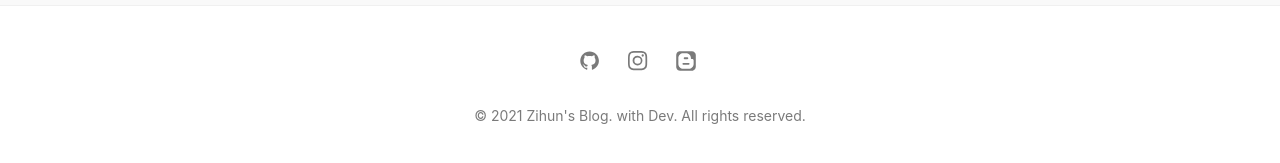
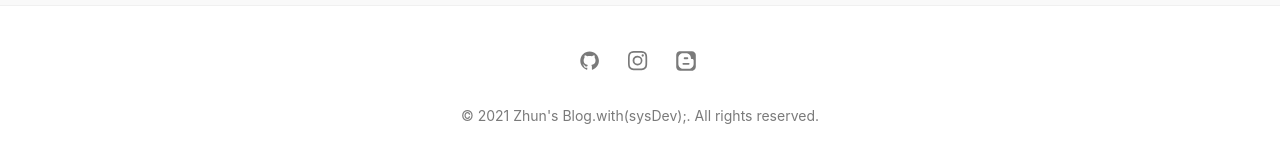
Before and after one commit to jihunparkme/jihunparkme.github.io, a Jekyll site: the page built from index.md, in a window 1280 px wide and 900 px high, scrolled down 3147 px. Shown: the part 729-892 px from the top of the window. Built offline with Jekyll 4.4.1, drawn with Linux system fonts in a browser that asks for light colours; some of the changed text lies outside the part shown.

Commit message:
edit config

```diff
--- a/_config.yml
+++ b/_config.yml
@@ -1,5 +1,5 @@
 # SITE CONFIGURATION
-title: Zihun's Blog. with Dev # your site title
+title: Zhun's Blog.with(sysDev); # your site title
 author: Jihun Park # You :P
 description: > # Meta description of Homepage
   The best programmers
--- a/_includes/head.html
+++ b/_includes/head.html
@@ -5,18 +5,18 @@
 
   {% seo title=false %}
 
-  <title>Zihun’s Blog. with Dev</title>
+  <title>Zhun's Blog.with(sysDev);</title>
   <meta name="generator" content="Jekyll v3.9.0">
-  <meta property="og:title" content="Zihun’s Blog">
+  <meta property="og:title" content="Zhun’s Blog">
   <meta name="author" content="JihunPark">
   <meta property="og:locale" content="en_US">
   <meta name="description" content="The best programmers">
   <meta property="og:description" content="The best programmers">
   <link rel="canonical" href="https://jihunparkme.github.io//">
   <meta property="og:url" content="https://jihunparkme.github.io//">
-  <meta property="og:site_name" content="Zihun’s Blog. with Dev">
+  <meta property="og:site_name" content="Zhun’s Blog. with Dev">
   <meta property="og:image" content="https://jihunparkme.github.io/assets/img/posts/sleek_lg.jpg">
-  <meta property="twitter:title" content="Zihun’s Blog">
+  <meta property="twitter:title" content="Zhun’s Blog">
   <script type="application/ld+json"> {"description":"The best programmers","@type":"WebSite","headline":"Zihun's Blog","author":{"@type":"Person","name":"JihunPark"},"url":"https://jihunparkme.github.io//","name":"Jihun Park - https://github.com/jihunparkme - https://www.instagram.com/zzzzhunp/ - https://data-make.tistory.com/","@context":"https://schema.org"}
   </script>
 
```
